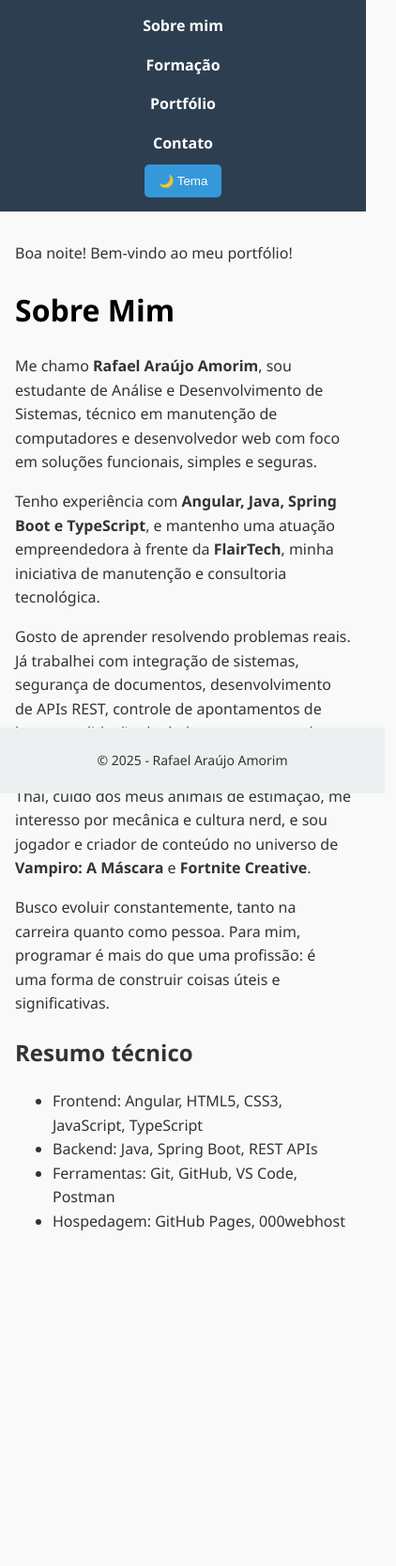
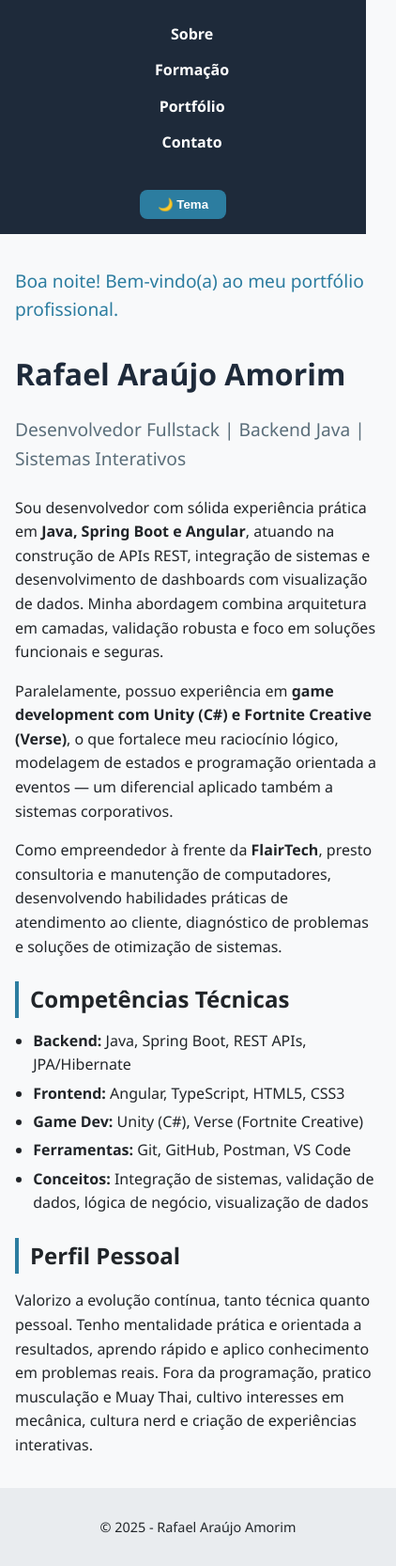
Before and after one commit to ramorim1998/portifolio-rafael, a plain HTML site: page index.html in a window 390 px wide. Shown: the whole page at 94% size, 422 px wide, since content can reach past the window. Before the commit the page ends 1370 px from the top, so only its background shows below. Drawn offline with Linux system fonts and the light colour scheme.

Commit message:
melhorias

```diff
--- a/css/style.css
+++ b/css/style.css
@@ -1,127 +1,203 @@
 :root {
-  --cor-primaria: #2c3e50;
-  --cor-secundaria: #3498db;
-  --cor-fundo: #f9f9f9;
-  --cor-texto: #333;
-  --cor-escura: #222;
-  --cor-destaque: #ffd700;
+  --cor-primaria: #1e2a3a;
+  --cor-secundaria: #2c7da0;
+  --cor-fundo: #f8f9fa;
+  --cor-texto: #212529;
+  --cor-escura-fundo: #121212;
+  --cor-escura-texto: #e0e0e0;
+  --cor-destaque: #ffb74d;
+  --cor-card: #ffffff;
+  --cor-card-escuro: #1e1e1e;
+}
+
+/* Garantir altura total da página */
+html, body {
+  height: 100%;
+  margin: 0;
+  padding: 0;
 }
 
 body {
-  font-family: 'Segoe UI', Tahoma, Geneva, Verdana, sans-serif;
+  display: flex;
+  flex-direction: column;
+  min-height: 100vh;
+  font-family: 'Segoe UI', Roboto, 'Helvetica Neue', sans-serif;
   background-color: var(--cor-fundo);
   color: var(--cor-texto);
-  margin: 0;
-  padding: 0;
   line-height: 1.6;
-  font-size: 16px;
+  transition: background-color 0.3s, color 0.3s;
 }
 
-/* Cabeçalho */
 header {
   background-color: var(--cor-primaria);
-  padding: 15px 0;
-  text-align: center;
+  padding: 1rem 2rem;
+  display: flex;
+  justify-content: space-between;
+  align-items: center;
+  flex-wrap: wrap;
+  gap: 1rem;
 }
 
-/* Navegação */
 nav ul {
   display: flex;
-  justify-content: center;
-  flex-wrap: wrap;
-  gap: 1rem;
-  padding: 0;
-  margin: 0;
-  list-style-type: none;
+  gap: 1.5rem;
+  list-style: none;
 }
 
 nav ul li a {
   color: white;
   text-decoration: none;
-  font-weight: bold;
-  transition: color 0.3s ease;
+  font-weight: 600;
+  transition: color 0.2s;
 }
 
 nav ul li a:hover {
+  color: var(--cor-destaque);
+}
+
+button, .btn-enviar {
+  background-color: var(--cor-secundaria);
+  color: white;
+  border: none;
+  padding: 0.5rem 1.2rem;
+  border-radius: 8px;
+  cursor: pointer;
+  font-weight: bold;
+  transition: background 0.2s;
+}
+
+button:hover, .btn-enviar:hover {
+  background-color: #1f6392;
+}
+
+/* Main agora cresce para ocupar espaço */
+main {
+  flex: 1;
+  max-width: 900px;
+  margin: 2rem auto;
+  padding: 0 1.5rem;
+  width: 100%;
+}
+
+.saudacao {
+  font-size: 1.2rem;
+  font-weight: 500;
+  color: var(--cor-secundaria);
+  margin-bottom: 1rem;
+}
+
+h1 {
+  font-size: 2rem;
+  margin-bottom: 0.5rem;
+  color: var(--cor-primaria);
+}
+
+.subtitle {
+  font-size: 1.2rem;
+  color: #5a6e7a;
+  margin-bottom: 1.5rem;
+}
+
+h2 {
+  margin-top: 1.5rem;
+  margin-bottom: 0.75rem;
+  border-left: 4px solid var(--cor-secundaria);
+  padding-left: 0.75rem;
+}
+
+.card {
+  background-color: var(--cor-card);
+  border-radius: 12px;
+  padding: 1.2rem;
+  margin-bottom: 1.5rem;
+  box-shadow: 0 2px 8px rgba(0,0,0,0.05);
+  transition: transform 0.1s;
+}
+
+.card h3 {
+  margin-bottom: 0.5rem;
   color: var(--cor-secundaria);
 }
 
-/* Botão de tema */
-button {
-  background-color: var(--cor-secundaria);
-  color: white;
-  border: none;
-  padding: 10px 15px;
-  border-radius: 5px;
-  cursor: pointer;
-  margin-top: 10px;
-  transition: background 0.3s;
+ul, .tech-list {
+  padding-left: 1.2rem;
+  margin-top: 0.5rem;
 }
 
-button:hover {
-  background-color: #2980b9;
+li {
+  margin-bottom: 0.3rem;
 }
 
-/* Conteúdo principal */
-main {
-  padding: 2rem;
-  max-width: 800px;
-  margin: auto;
-}
-
-/* Rodapé */
-footer {
-  text-align: center;
-  background-color: #ecf0f1;
-  padding: 10px;
-  position: fixed;
-  width: 100%;
-  bottom: 0;
-}
-
-/* Formulário */
 form {
   display: flex;
   flex-direction: column;
-  max-width: 500px;
-  gap: 0.8rem;
+  gap: 1rem;
+  margin-top: 1.5rem;
+  margin-bottom: 2rem;
 }
 
-input,
-textarea {
-  padding: 10px;
+input, textarea {
+  padding: 0.7rem;
   border: 1px solid #ccc;
-  border-radius: 4px;
+  border-radius: 8px;
+  font-family: inherit;
+  font-size: 1rem;
 }
 
-input:focus,
-textarea:focus {
+input:focus, textarea:focus {
+  outline: none;
   border-color: var(--cor-secundaria);
-  outline: none;
+  box-shadow: 0 0 0 2px rgba(44,125,160,0.2);
 }
 
-/* Tema escuro */
-body.escuro {
-  background-color: var(--cor-escura);
-  color: #eee;
+/* Footer corrigido */
+footer {
+  text-align: center;
+  padding: 1rem;
+  background-color: #e9ecef;
+  margin-top: auto;
+  font-size: 0.9rem;
+  width: 100%;
 }
 
-body.escuro a {
+/* Tema escuro profissional */
+body.escuro {
+  background-color: var(--cor-escura-fundo);
+  color: var(--cor-escura-texto);
+}
+
+body.escuro header {
+  background-color: #0a0f14;
+}
+
+body.escuro .card {
+  background-color: var(--cor-card-escuro);
+  border: 1px solid #2c2c2c;
+}
+
+body.escuro h1, body.escuro h2 {
   color: var(--cor-destaque);
 }
 
-/* Responsividade */
-@media (max-width: 600px) {
+body.escuro footer {
+  background-color: #1a1a1a;
+  color: #aaa;
+}
+
+/* Responsivo */
+@media (max-width: 700px) {
+  header {
+    flex-direction: column;
+    text-align: center;
+  }
+
   nav ul {
     flex-direction: column;
-    align-items: center;
+    gap: 0.5rem;
   }
 
   main {
-    padding: 1rem;
-  }
-
-  footer {
-    font-size: 14px;
+    padding: 0 1rem;
+    margin: 1rem auto;
   }
 }
--- a/index.html
+++ b/index.html
@@ -2,7 +2,9 @@
 <html lang="pt-br">
 <head>
   <meta charset="UTF-8">
-  <title>Sobre Mim - Rafael Amorim</title>
+  <meta name="viewport" content="width=device-width, initial-scale=1.0">
+  <meta name="description" content="Portfólio profissional de Rafael Araújo Amorim - Desenvolvedor Fullstack com foco em Java, Spring Boot e Angular.">
+  <title>Rafael Amorim | Sobre</title>
   <link rel="stylesheet" href="css/style.css">
 </head>
 <body>
@@ -10,53 +12,50 @@
 <header>
   <nav>
     <ul>
-      <li><a href="index.html">Sobre mim</a></li>
+      <li><a href="index.html">Sobre</a></li>
       <li><a href="formacao.html">Formação</a></li>
       <li><a href="portfolio.html">Portfólio</a></li>
       <li><a href="contato.html">Contato</a></li>
     </ul>
   </nav>
-  <button onclick="alternarTema()">🌙 Tema</button>
+  <button id="btnTema" aria-label="Alternar tema claro/escuro">🌙 Tema</button>
 </header>
 
-  <main>
-  <p id="saudacao"></p>
-  <h1>Sobre Mim</h1>
+<main>
+  <p id="saudacao" class="saudacao"></p>
 
-  <p>
-    Me chamo <strong>Rafael Araújo Amorim</strong>, sou estudante de Análise e Desenvolvimento de Sistemas, técnico em manutenção de computadores e desenvolvedor web com foco em soluções funcionais, simples e seguras.
-  </p>
+  <section>
+    <h1>Rafael Araújo Amorim</h1>
+    <p class="subtitle">Desenvolvedor Fullstack | Backend Java | Sistemas Interativos</p>
 
-  <p>
-    Tenho experiência com <strong>Angular, Java, Spring Boot e TypeScript</strong>, e mantenho uma atuação empreendedora à frente da <strong>FlairTech</strong>, minha iniciativa de manutenção e consultoria tecnológica.
-  </p>
+    <p>Sou desenvolvedor com sólida experiência prática em <strong>Java, Spring Boot e Angular</strong>, atuando na construção de APIs REST, integração de sistemas e desenvolvimento de dashboards com visualização de dados. Minha abordagem combina arquitetura em camadas, validação robusta e foco em soluções funcionais e seguras.</p>
 
-  <p>
-    Gosto de aprender resolvendo problemas reais. Já trabalhei com integração de sistemas, segurança de documentos, desenvolvimento de APIs REST, controle de apontamentos de horas e validação de dados em tempo real.
-  </p>
+    <p>Paralelamente, possuo experiência em <strong>game development com Unity (C#) e Fortnite Creative (Verse)</strong>, o que fortalece meu raciocínio lógico, modelagem de estados e programação orientada a eventos — um diferencial aplicado também a sistemas corporativos.</p>
 
-  <p>
-    Fora do código, pratico musculação e Muay Thai, cuido dos meus animais de estimação, me interesso por mecânica e cultura nerd, e sou jogador e criador de conteúdo no universo de <strong>Vampiro: A Máscara</strong> e <strong>Fortnite Creative</strong>.
-  </p>
+    <p>Como empreendedor à frente da <strong>FlairTech</strong>, presto consultoria e manutenção de computadores, desenvolvendo habilidades práticas de atendimento ao cliente, diagnóstico de problemas e soluções de otimização de sistemas.</p>
+  </section>
 
-  <p>
-    Busco evoluir constantemente, tanto na carreira quanto como pessoa. Para mim, programar é mais do que uma profissão: é uma forma de construir coisas úteis e significativas.
-  </p>
-  <h2>Resumo técnico</h2>
-  <ul>
-    <li>Frontend: Angular, HTML5, CSS3, JavaScript, TypeScript</li>
-    <li>Backend: Java, Spring Boot, REST APIs</li>
-    <li>Ferramentas: Git, GitHub, VS Code, Postman</li>
-    <li>Hospedagem: GitHub Pages, 000webhost</li>
-  </ul>
-  <br>
+  <section>
+    <h2>Competências Técnicas</h2>
+    <ul>
+      <li><strong>Backend:</strong> Java, Spring Boot, REST APIs, JPA/Hibernate</li>
+      <li><strong>Frontend:</strong> Angular, TypeScript, HTML5, CSS3</li>
+      <li><strong>Game Dev:</strong> Unity (C#), Verse (Fortnite Creative)</li>
+      <li><strong>Ferramentas:</strong> Git, GitHub, Postman, VS Code</li>
+      <li><strong>Conceitos:</strong> Integração de sistemas, validação de dados, lógica de negócio, visualização de dados</li>
+    </ul>
+  </section>
+
+  <section>
+    <h2>Perfil Pessoal</h2>
+    <p>Valorizo a evolução contínua, tanto técnica quanto pessoal. Tenho mentalidade prática e orientada a resultados, aprendo rápido e aplico conhecimento em problemas reais. Fora da programação, pratico musculação e Muay Thai, cultivo interesses em mecânica, cultura nerd e criação de experiências interativas.</p>
+  </section>
 </main>
-
 
 <footer>
   <p>&copy; 2025 - Rafael Araújo Amorim</p>
 </footer>
 
-  <script src="js/script.js"></script>
+<script src="js/script.js"></script>
 </body>
 </html>
--- a/js/script.js
+++ b/js/script.js
@@ -1,58 +1,58 @@
-document.addEventListener("DOMContentLoaded", function () {
+// Função para exibir saudação dinâmica
+function exibirSaudacao() {
   const hora = new Date().getHours();
-  let saudacao = "Olá!";
+  let saudacao = "";
   if (hora < 12) saudacao = "Bom dia!";
   else if (hora < 18) saudacao = "Boa tarde!";
   else saudacao = "Boa noite!";
+
   const saudacaoEl = document.getElementById("saudacao");
-  if (saudacaoEl) saudacaoEl.innerText = saudacao + " Bem-vindo ao meu portfólio!";
-});
+  if (saudacaoEl) {
+    saudacaoEl.innerText = `${saudacao} Bem-vindo(a) ao meu portfólio profissional.`;
+  }
+}
 
+// Função para alternar tema com persistência
 function alternarTema() {
   document.body.classList.toggle("escuro");
+  const isEscuro = document.body.classList.contains("escuro");
+  localStorage.setItem("tema", isEscuro ? "escuro" : "claro");
 }
 
+// Validação do formulário de contato
+function configurarFormulario() {
+  const form = document.getElementById("formContato");
+  if (!form) return;
+
+  form.addEventListener("submit", function (e) {
+    const nome = document.getElementById("nome")?.value.trim();
+    const email = document.getElementById("email")?.value.trim();
+    const mensagem = document.getElementById("mensagem")?.value.trim();
+
+    if (!nome || !email || !mensagem) {
+      e.preventDefault();
+      alert("Por favor, preencha todos os campos antes de enviar.");
+    } else {
+      e.preventDefault();
+      alert("Mensagem enviada com sucesso (simulação). Em breve retornarei o contato.");
+      form.reset();
+    }
+  });
+}
+
+// Inicialização ao carregar a página
 document.addEventListener("DOMContentLoaded", function () {
+  exibirSaudacao();
+
   const temaSalvo = localStorage.getItem("tema");
   if (temaSalvo === "escuro") {
     document.body.classList.add("escuro");
   }
-  const hora = new Date().getHours();
-  let saudacao = "Olá!";
-  if (hora < 12) saudacao = "Bom dia!";
-  else if (hora < 18) saudacao = "Boa tarde!";
-  else saudacao = "Boa noite!";
-  const saudacaoEl = document.getElementById("saudacao");
-  if (saudacaoEl) saudacaoEl.innerText = saudacao + " Bem-vindo ao meu portfólio!";
+
+  const btnTema = document.getElementById("btnTema");
+  if (btnTema) {
+    btnTema.addEventListener("click", alternarTema);
+  }
+
+  configurarFormulario();
 });
-
-function alternarTema() {
-  const escuroAtivo = document.body.classList.toggle("escuro");
-  localStorage.setItem("tema", escuroAtivo ? "escuro" : "claro");
-}
-
-document.addEventListener("DOMContentLoaded", function () {
-  const form = document.querySelector("form");
-  if (form) {
-    form.addEventListener("submit", function (e) {
-      const nome = document.getElementById("nome").value.trim();
-      const email = document.getElementById("email").value.trim();
-      const msg = document.getElementById("mensagem").value.trim();
-      if (!nome || !email || !msg) {
-        e.preventDefault();
-        alert("Por favor, preencha todos os campos.");
-      } else {
-        alert("Mensagem enviada com sucesso (simulado)!");
-      }
-    });
-  }
-});
-
-document.addEventListener("DOMContentLoaded", function () {
-  const titulo = document.querySelector("h1");
-  if (titulo) {
-    setInterval(() => {
-      titulo.style.color = titulo.style.color === "black" ? "#3498db" : "black";
-    }, 1000);
-  }
-});
```
Also changed, not shown: contato.html (+25 -16 lines), formacao.html (+26 -13 lines), portfolio.html (+72 -35 lines).
